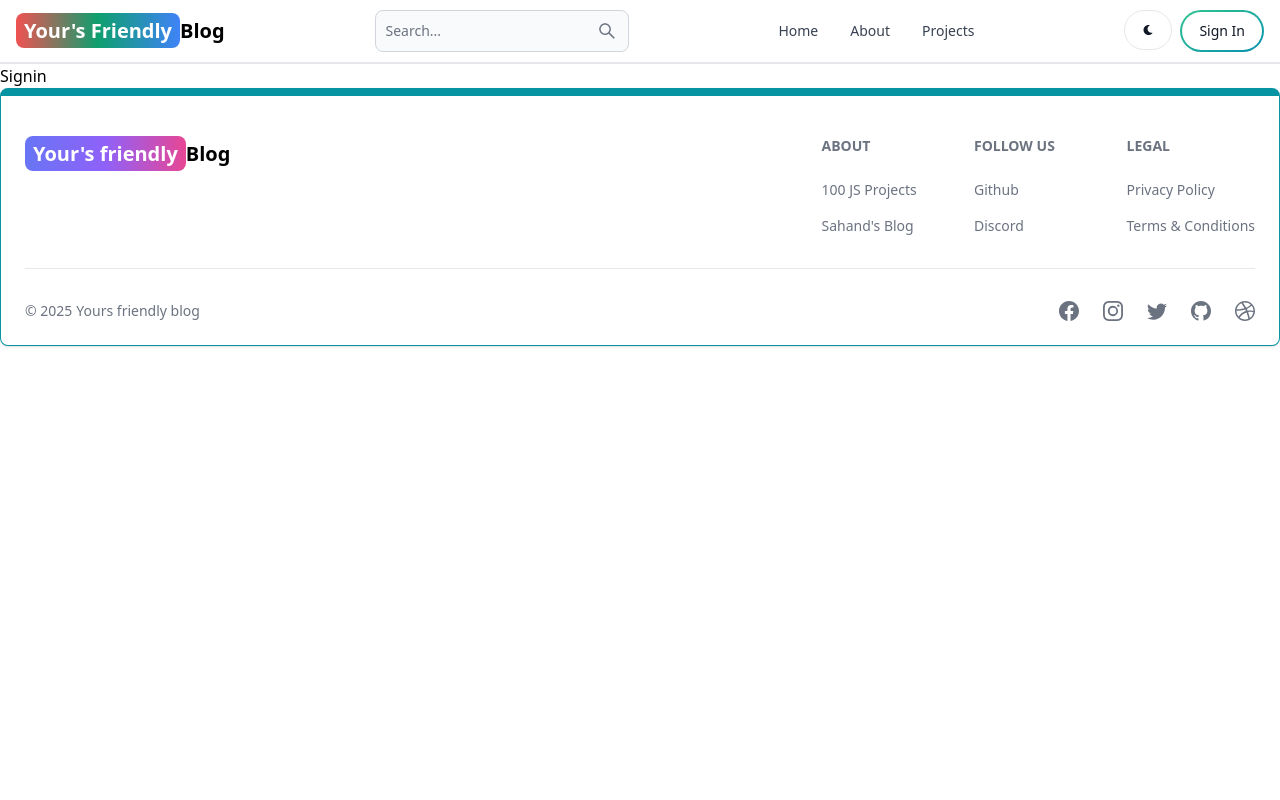
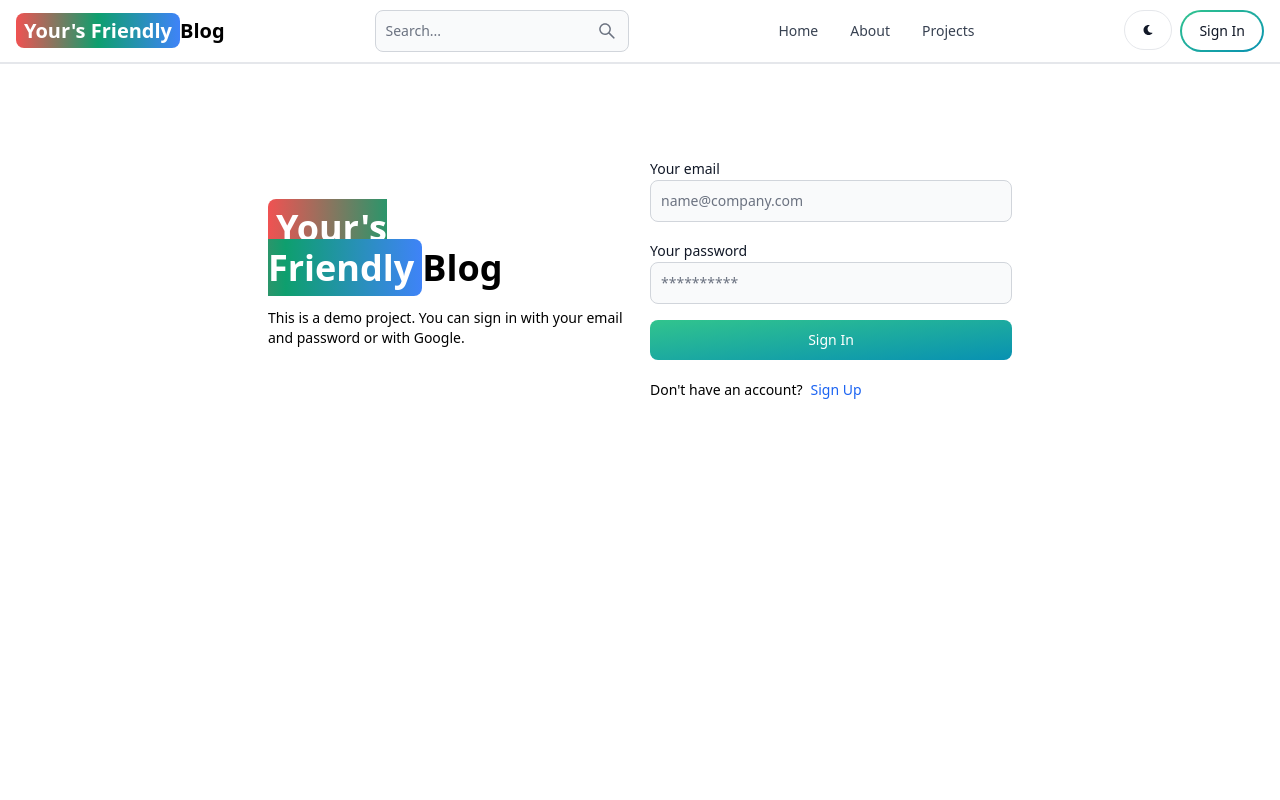
Before and after one commit to balakumar-arjunan/MERN-Blog-APP, a React (Vite) app in the folder client/: page /sign-in in a window 1280 px wide. Shown: the top 800 px of the page. Built offline with nearby package versions, Linux system fonts and the light colour scheme.

Commit message:
Complete signin page UI

```diff
--- a/client/src/pages/Signin.jsx
+++ b/client/src/pages/Signin.jsx
@@ -1,7 +1,117 @@
-import React from "react";
+import { Alert, Button, Label, Spinner, TextInput } from "flowbite-react";
+import { useState } from "react";
+import { Link, useNavigate } from "react-router-dom";
+import axiosInstance from "./../api/axiosInstance";
+import { API_PATHS } from "../api/axiosPaths";
 
 const Signin = () => {
-  return <div>Signin</div>;
+  const [formData, setFormData] = useState({});
+  const [errorMessage, setErrorMessage] = useState(null);
+  const [loading, setLoading] = useState(false);
+
+  const navigate = useNavigate();
+
+  const handleChange = (e) => {
+    setFormData({ ...formData, [e.target.id]: e.target.value.trim() });
+  };
+
+  const handleSubmit = async (e) => {
+    e.preventDefault();
+    setErrorMessage(null); // Reset previous errors
+
+    if (!formData.email || !formData.password) {
+      return setErrorMessage("Please fill out all fields.");
+    }
+
+    try {
+      setLoading(true);
+      const response = await axiosInstance.post(
+        API_PATHS.AUTH_SIGNIN,
+        formData
+      );
+      setLoading(false);
+      if (response?.data?.success === false) {
+        return setErrorMessage(response?.data?.message);
+      }
+      navigate("/");
+    } catch (error) {
+      console.error("Signup error:", error.response?.data || error.message);
+      // Set error message from server response
+      setErrorMessage(
+        error.response?.data?.message ||
+          "Something went wrong. Please try again."
+      );
+      setLoading(false);
+    }
+  };
+
+  return (
+    <div className="min-h-screen mt-20">
+      <div className=" flex p-3 max-w-3xl mx-auto flex-col md:flex-row md:items-center gap-5">
+        {/* left */}
+        <div className="flex-1">
+          <Link to="/" className="font-semibold dark:text-white text-4xl">
+            <span className="px-2 py-1 bg-gradient-to-r from-red-500 via-green-500 to-blue-500 rounded-lg text-white">
+              Your's Friendly
+            </span>
+            Blog
+          </Link>
+          <p className="text-sm mt-5">
+            This is a demo project. You can sign in with your email and password
+            or with Google.
+          </p>
+        </div>
+        {/* right */}
+        <div className="flex-1">
+          <form className="flex flex-col gap-4" onSubmit={handleSubmit}>
+            <div>
+              <Label value="Your email"></Label>
+              <TextInput
+                type="email"
+                placeholder="name@company.com"
+                id="email"
+                onChange={handleChange}
+              />
+            </div>
+            <div>
+              <Label value="Your password"></Label>
+              <TextInput
+                type="password"
+                placeholder="**********"
+                id="password"
+                onChange={handleChange}
+              />
+            </div>
+            <Button
+              gradientDuoTone="greenToBlue"
+              type="submit"
+              disabled={loading}
+            >
+              {loading ? (
+                <>
+                  <Spinner size="sm" />
+                  <span className="pl-3">Loading...</span>
+                </>
+              ) : (
+                "Sign In"
+              )}
+            </Button>
+          </form>
+          <div className="flex gap-2 text-sm mt-5">
+            <span>Don't have an account?</span>
+            <Link to="/sign-up" className="text-blue-600">
+              Sign Up
+            </Link>
+          </div>
+          {errorMessage && (
+            <Alert className="mt-5" color="failure">
+              {errorMessage}
+            </Alert>
+          )}
+        </div>
+      </div>
+    </div>
+  );
 };
 
 export default Signin;
```
